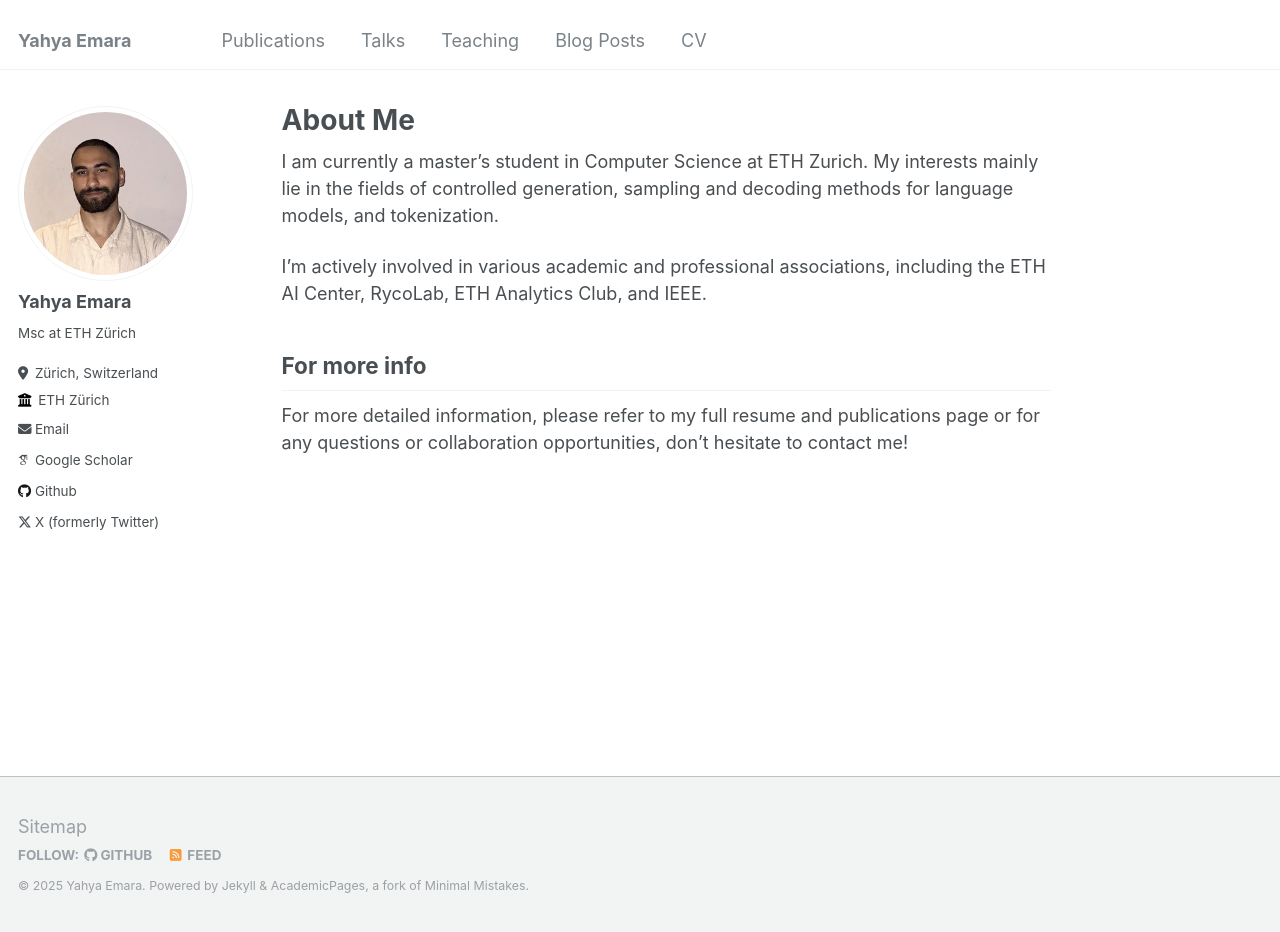
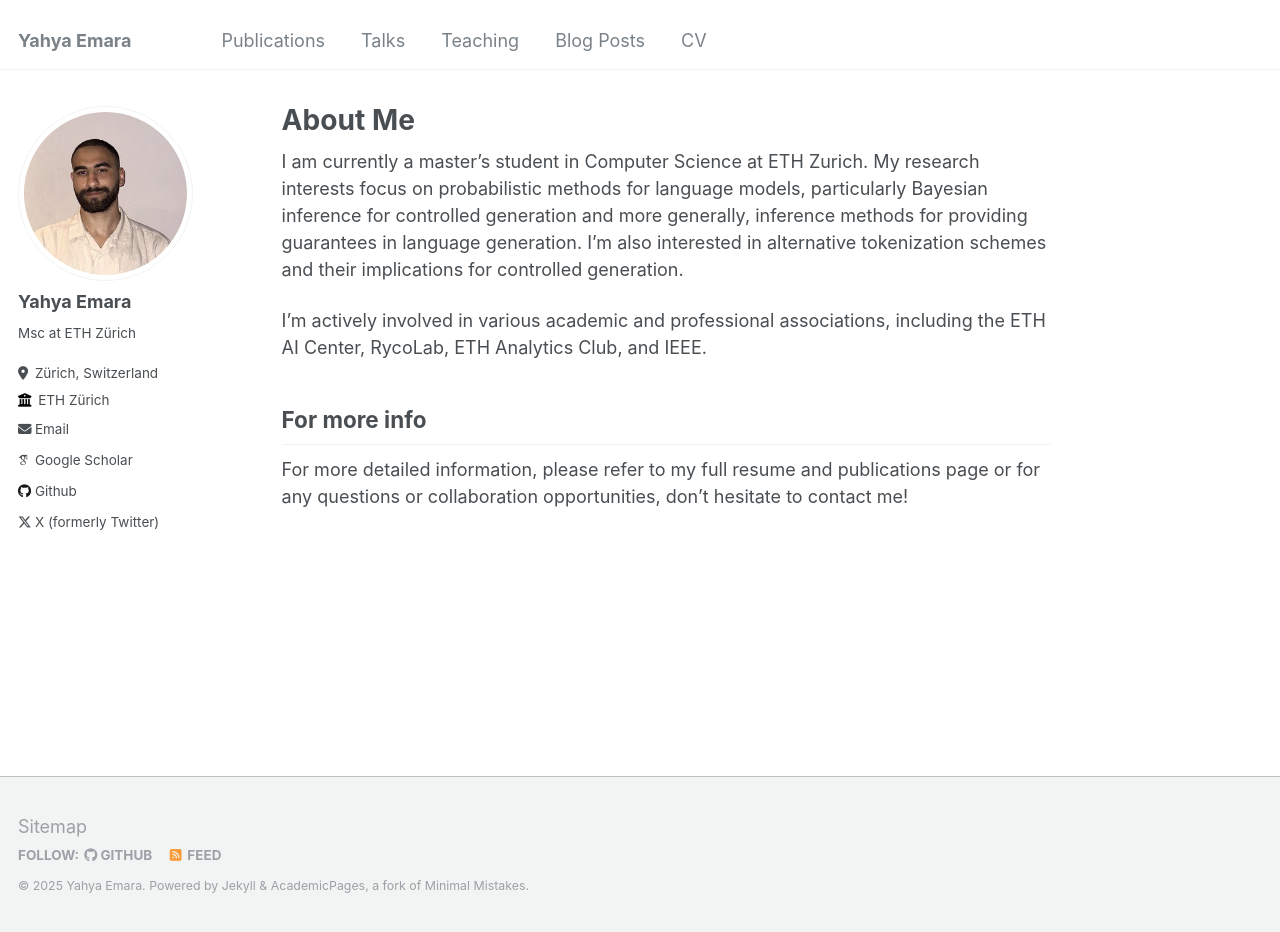
Before and after one commit to yahya010/yahya010.github.io, a Jekyll site: the page built from _pages/about.md, in a window 1280 px wide and 932 px high. Built offline with Jekyll 4.4.1, drawn with Linux system fonts in a browser that asks for light colours; some web fonts are replaced.

Commit message:
update aboutme

```diff
--- a/_pages/about.md
+++ b/_pages/about.md
@@ -8,9 +8,10 @@ redirect_from:
 ---
 
 
-I am currently a master's student in Computer Science at ETH Zurich. My interests mainly lie in the fields of controlled generation, sampling and decoding methods for language models, and tokenization.
+I am currently a master's student in Computer Science at ETH Zurich. My research interests focus on probabilistic methods for language models, particularly Bayesian inference for controlled generation and more generally, inference methods for providing guarantees in language generation. I'm also interested in alternative tokenization schemes and their implications for controlled generation.
 
 I'm actively involved in various academic and professional associations, including the ETH AI Center, RycoLab, ETH Analytics Club, and IEEE.
+
 
 
 
```
